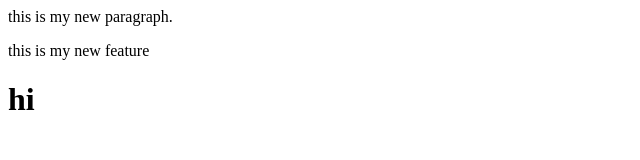
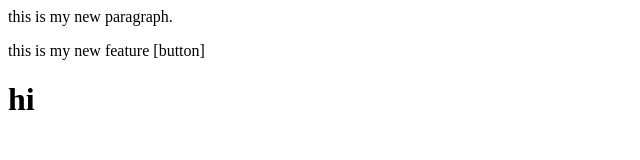
Before and after one commit to Ishika-Vashishtha/localrepo, a plain HTML site: page localrepo/index.html in a window 1280 px wide. Shown: the full height of the page, 0-640 px from the left. Drawn offline with Linux system fonts and the light colour scheme.

Commit message:
add button

```diff
--- a/localrepo/index.html
+++ b/localrepo/index.html
@@ -1,3 +1,3 @@
 <p>this is my new paragraph.</p>
-<p>this is my new feature</p>
+<p>this is my new feature [button] </p>
 <h1>hi</h1>
```
